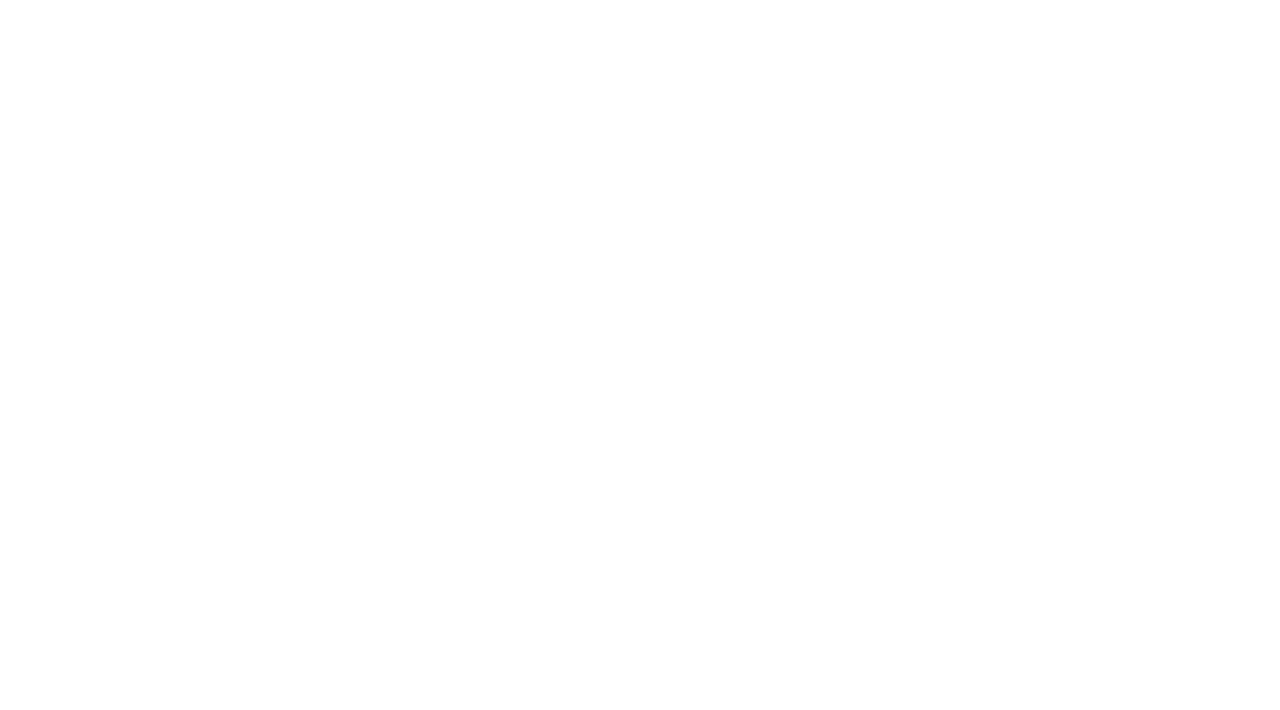
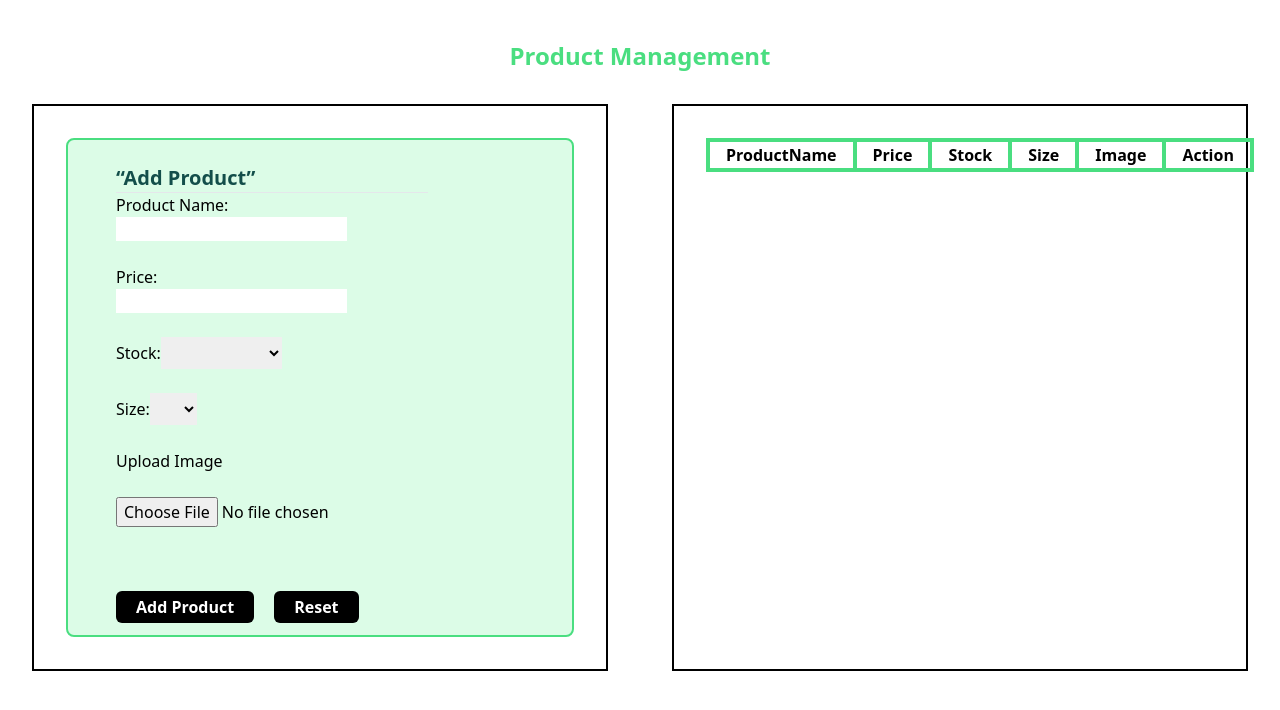
Before and after one commit to aaliyafari/groupafrontend, a Nuxt app: page /product in a window 1280 px wide. Before the commit this address had no page. Shown: the top 710 px of the page. Built offline with nearby package versions, Linux system fonts and the light colour scheme.

Commit message:
feat:added product page

```diff
--- /dev/null
+++ b/pages/product.vue
@@ -0,0 +1,219 @@
+<template>
+  <div>
+    <h1 class="font-bold text-center text-2xl mt-10 text-green-400">
+      Product Management
+    </h1>
+    <div class="grid grid-cols-2">
+      <div class="border-black border-2 m-8 p-8">
+        <form
+          @submit="formSubmit"
+          class="bg-green-100 border-green-400 rounded-lg border-2 px-12"
+        >
+          <table>
+            <h2 class="text-teal-900 text-xl font-bold pt-6">“Add Product”</h2>
+            <hr />
+            <label class="pt-10 py-10" for="ProductName">Product Name:</label
+            ><br />
+            <input
+              type="text"
+              v-model="user.ProductName"
+              id="ProductName"
+              name="ProductName"
+              placeholder=""
+            /><br /><br />
+            <label for="Price">Price:</label
+            ><br />
+            <input
+              type="number"
+              v-model="user.Price"
+              id="Price"
+              name="Price"
+              placeholder=""
+            /><br /><br />
+            <label for="state">Stock:</label>
+            <select class="p-1" name="Stock" id="Stock" v-model="user.Stock">
+              <option value="Available" selected>Available</option>
+              <option value="Out of Stock ">Out of Stock</option></select
+            ><br /><br />
+            <label for="state">Size:</label>
+            <select class="p-1" name="Size" id="Size" v-model="user.Size">
+              <option value="XS">XS</option>
+              <option value="S ">S</option>
+              <option value="M" selected>M</option>
+              <option value="L">L</option>
+              <option value="XL">XL</option></select
+            ><br /><br />
+            <label for="Image">Upload Image</label
+            ><br /><br />
+            <input
+              type="file"
+              v-bind="user.Image"
+              id="Image"
+              name="Image"
+            /><br /><br />
+            <div class="mt-10">
+              <button
+                class="
+                  py-1
+                  px-5
+                  mr-5
+                  bg-black
+                  hover:bg-blue-400
+                  text-white
+                  font-bold
+                  text-center
+                  rounded-md
+                  mb-3
+                "
+                type="submit"
+                @click="formSubmit"
+              >
+                Add Product
+              </button>
+              <button
+                class="
+                  py-1
+                  px-5
+                  bg-black
+                  hover:bg-blue-400
+                  text-white
+                  font-bold
+                  text-center
+                  rounded-md
+                  mb-3
+                "
+                type="reset"
+              >
+                Reset
+              </button>
+            </div>
+          </table>
+        </form>
+      </div>
+      <div class="border-black border-2 m-8 p-8">
+        <table class="list">
+          <tr>
+            <!-- <th class="px-4 border-black rounded-lg border-2">id</th> -->
+            <th class="px-4 border-green-400 rounded-lg border-4">
+              ProductName
+            </th>
+            <th class="px-4 border-green-400 rounded-lg border-4">Price</th>
+            <th class="px-4 border-green-400 rounded-lg border-4">Stock</th>
+            <th class="px-4 border-green-400 rounded-lg border-4">Size</th>
+            <th class="px-4 border-green-400 rounded-lg border-4">Image</th>
+            <th class="px-4 border-green-400 rounded-lg border-4">Action</th>
+          </tr>
+          <tr v-for="(item, index) in users" v-bind:index="index" :key="item">
+            <!-- <td class="px-4 border-black rounded-lg border-2">{{item.id=i+1}}</td> -->
+            <td class="px-4 border-green-400 rounded-lg border-4">
+              {{ item.ProductName }}
+            </td>
+            <td class="px-4 border-green-400 rounded-lg border-4">
+              {{ item.Price }}
+            </td>
+            <td class="px-4 border-green-400 rounded-lg border-4">
+              {{ item.Stock }}
+            </td>
+            <td class="px-4 border-green-400 rounded-lg border-4">
+              {{ item.Size }}
+            </td>
+            <td class="px-4 border-green-400 rounded-lg border-4">
+              <img src="{{item.Image}}" alt="" srcset="" />
+            </td>
+            <td class="px-4 border-green-400 rounded-lg border-4">
+              {{ item.Action }}
+              <button
+                class="
+                  mx-3
+                  rounded-lg
+                  bg-red-600
+                  hover:bg-red-700
+                  text-white
+                  w-20
+                "
+                @click="userDelete(index)"
+              >
+                Delete
+              </button>
+              <button
+                class="
+                  mx-3
+                  rounded-lg
+                  bg-green-600
+                  hover:bg-green-600
+                  text-white
+                  w-20
+                "
+                @click="onEdit(index)"
+              >
+                Edit
+              </button>
+            </td>
+          </tr>
+        </table>
+      </div>
+    </div>
+  </div>
+</template>
+<script>
+export default {
+  data() {
+    return {
+      isEdit: false,
+      indexEdit: -1,
+      users: [],
+      userAddress: "",
+      user: {
+        ProductName: "",
+        Price: "",
+        Stock: "",
+        Size: "",
+        Image: "",
+      },
+    };
+  },
+  methods: {
+    formSubmit(event) {
+      event.preventDefault();
+      // if(this.user.ProductName==""||this.user.ProductName==null||this.user.Price==""|| this.user.Price==null|| this.user.Stock==""||this.user.Stock==null|| this.user.Color==""||this.user.Color==null)
+      // {alert("please fill all the fields");
+      // this.onReset();
+      // }else{console.log("Hi");}
+      if (this.isEdit == true) {
+        this.users[this.indexEdit] = this.user;
+        this.isEdit = false;
+        this.indexEdit = -1;
+      } else {
+        this.users.push(this.user);
+      }
+      this.user = {
+        ProductName: "",
+        Price: "",
+        Stock: "",
+        Size: "",
+        Image: "",
+      };
+    },
+    onReset(event) {
+      event.preventDefault();
+      this.form.ProductName = "";
+      this.form.Price = "";
+      this.form.Stock = "";
+      this.form.Size = "";
+      this.form.Image = "";
+    },
+    userDelete(index) {
+      this.users.splice(index, 1);
+    },
+    onEdit(index) {
+      this.user.ProductName = this.users[index].ProductName;
+      this.user.Price = this.users[index].Price;
+      this.user.Stock = this.users[index].Stock;
+      this.user.Size = this.users[index].Size;
+      this.user.Image = this.users[index].Image;
+      this.isEdit = false;
+      this.indexEdit = index;
+    },
+  },
+};
+</script>
```
